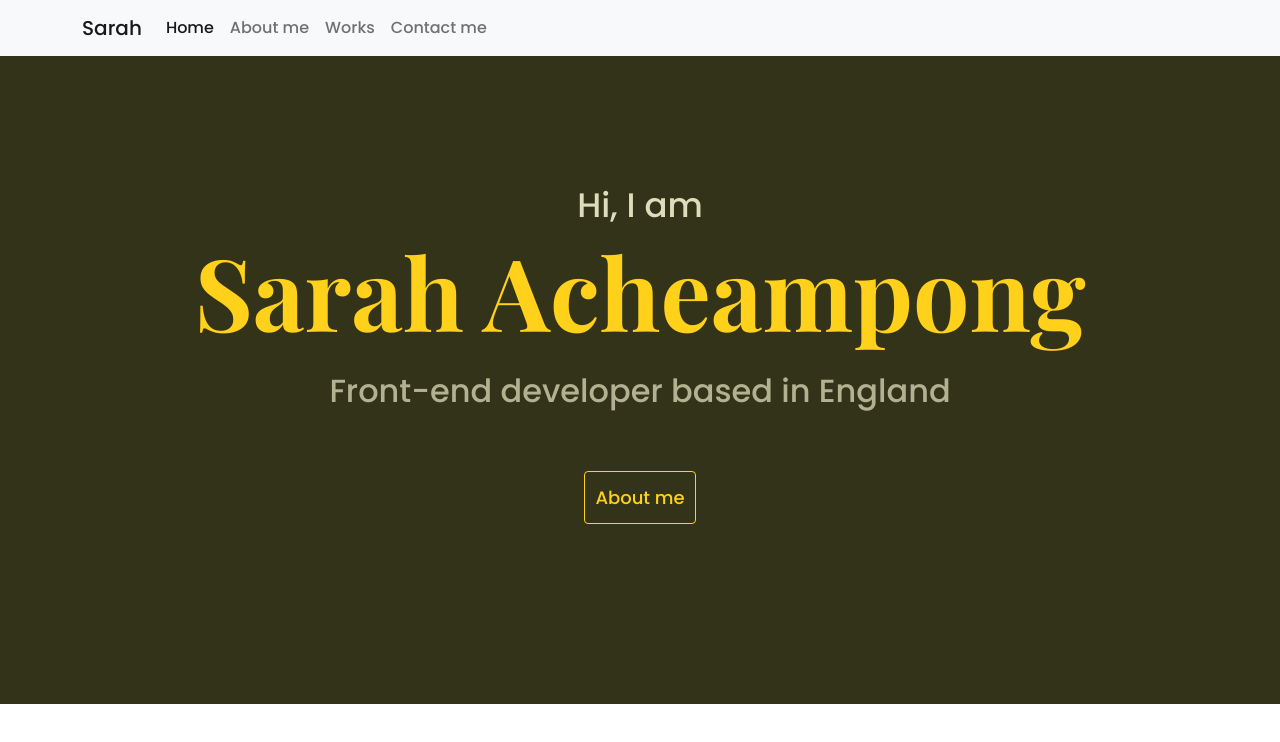
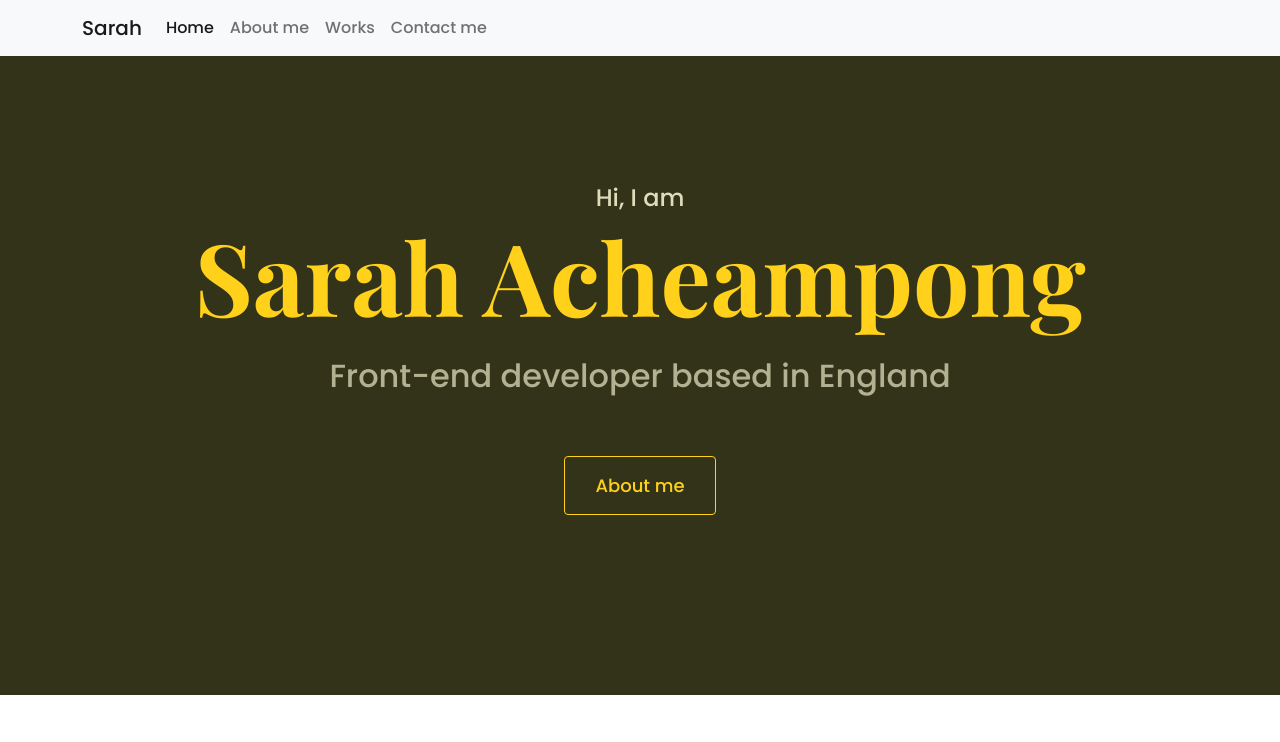
Before and after one commit to sarah-amponsah/Portfolio-project, a plain HTML site: page index.html in a window 1280 px wide. Drawn offline with nearby package versions, Linux system fonts and the light colour scheme.

Commit message:
updated css to use root

```diff
--- a/design/style.css
+++ b/design/style.css
@@ -1,12 +1,20 @@
 /*font-family: 'Playfair Display', serif;
 font-family: 'Poppins', sans-serif;*/
+
+:root {
+  --branding-color: #ffd11a;
+  --secondary-color: #ddddbb;
+  --heading-font-family: "Playfair Display", serif;
+  --default-font-family: "Poppins", sans-serif;
+}
+
 body {
-  font-family: "Poppins", sans-serif;
+  font-family: var(--default-font-family);
 }
 
 h1 {
-  color: #ffd11a;
-  font-family: "Playfair Display", serif;
+  color: var(--branding-color);
+  font-family: var(--heading-font-family);
   font-weight: bold;
   font-size: 100px;
 }
@@ -18,14 +26,14 @@ h1 {
 }
 
 .hero p {
-  color: #ddddbb;
+  color: var(--secondary-color);
   font-weight: normal;
-  font-size: 34px;
+  font-size: 24px;
   margin: 0;
 }
 
 .hero h2 {
-  color: #ddddbb;
+  color: var(--secondary-color);
   font-weight: normal;
   opacity: 75%;
   line-height: 2;
@@ -33,16 +41,16 @@ h1 {
 
 .btn-branding {
   background: #33331a;
-  color: #ffd11a;
+  color: var(--branding-color);
   font-size: 18px;
   line-height: 27px;
-  border: 1px solid #ffd11a;
+  border: 1px solid var(--branding-color);
   border-radius: 4px;
-  padding: 12px 10px;
+  padding: 15px 30px;
 }
 
 .btn-branding:hover {
-  background: #ffd11a;
+  background: var(--branding-color);
   color: #33331a;
   cursor: pointer;
   transition: 2.5ms ease-in-out;
```
